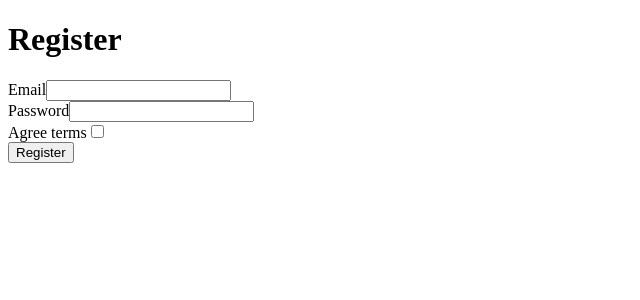
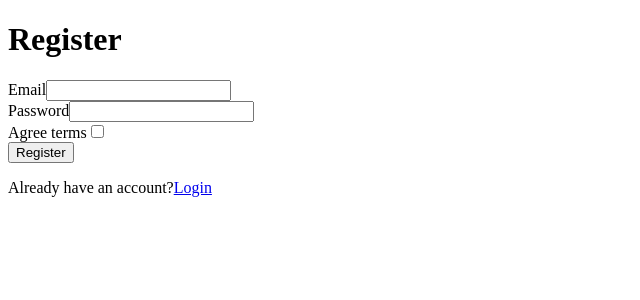
Before and after one commit to Filipe-Vasconcelos-Batista/PasswordKeeper, a Symfony app: template App/templates/registration/register.html.twig in a window 1280 px wide. Shown: the top 300 px of the page, without its empty margins (0-640 px from the left). Run offline with Twig, Linux system fonts and the light colour scheme; the template is opened without the code that fills it, so the values that code supplies are empty; form fields are guessed from the names that the template uses; some libraries are stand-ins or nearby versions.

Commit message:
fix:Gave a quick link to register in the login page and a quick login link to the register page

```diff
--- a/App/templates/login/index.html.twig
+++ b/App/templates/login/index.html.twig
@@ -25,6 +25,7 @@
                             </div>
                             <button type="submit" class="">Login</button>
                         </form>
+                        have no account? <a href="{{ path('app_register') }}">register here</a>
                     </div>
                 </div>
             </div>
--- a/App/templates/registration/register.html.twig
+++ b/App/templates/registration/register.html.twig
@@ -16,4 +16,5 @@
 
         <button type="submit" class="btn">Register</button>
     {{ form_end(registrationForm) }}
+    <p>Already have an account?<a href="{{ path('app_login') }}">Login</a></p>
 {% endblock %}
```
